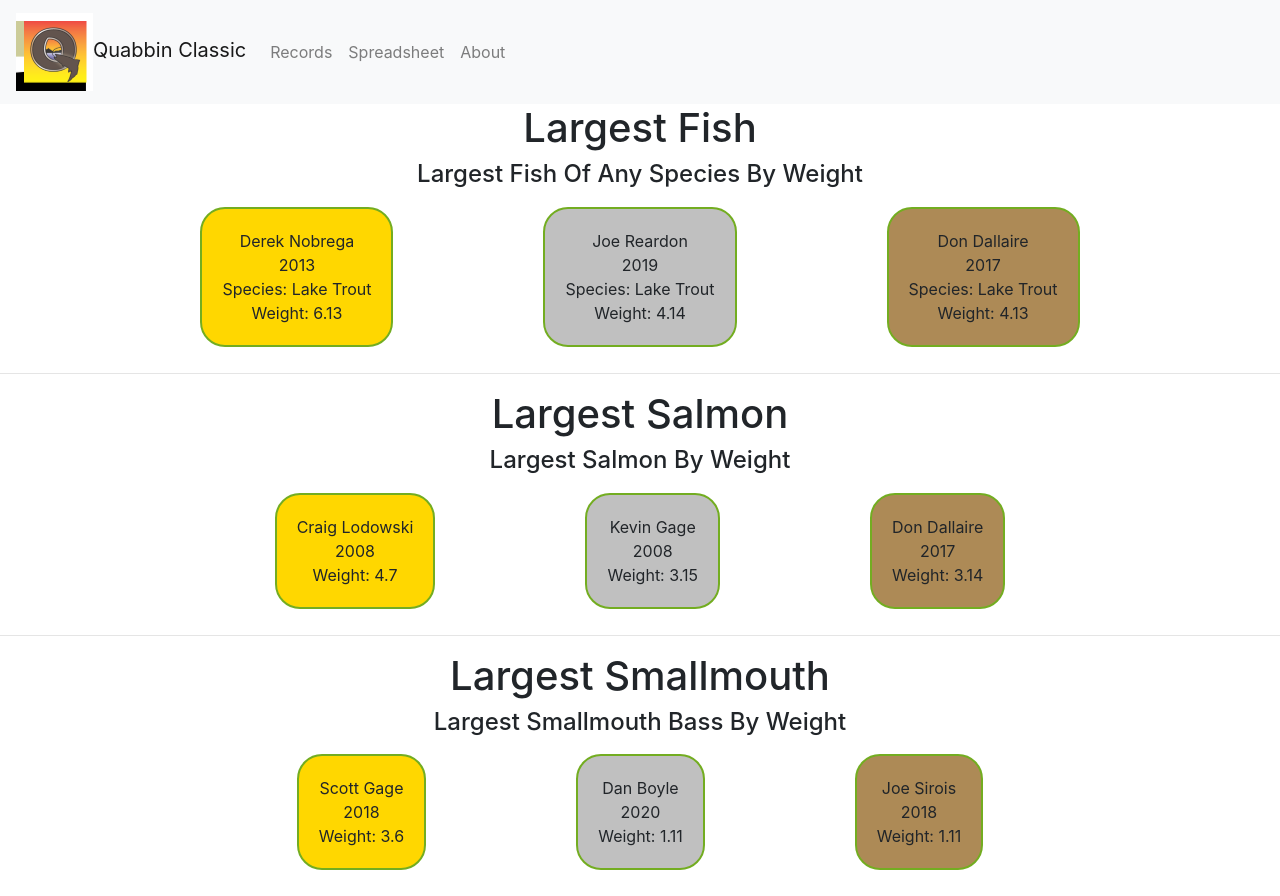
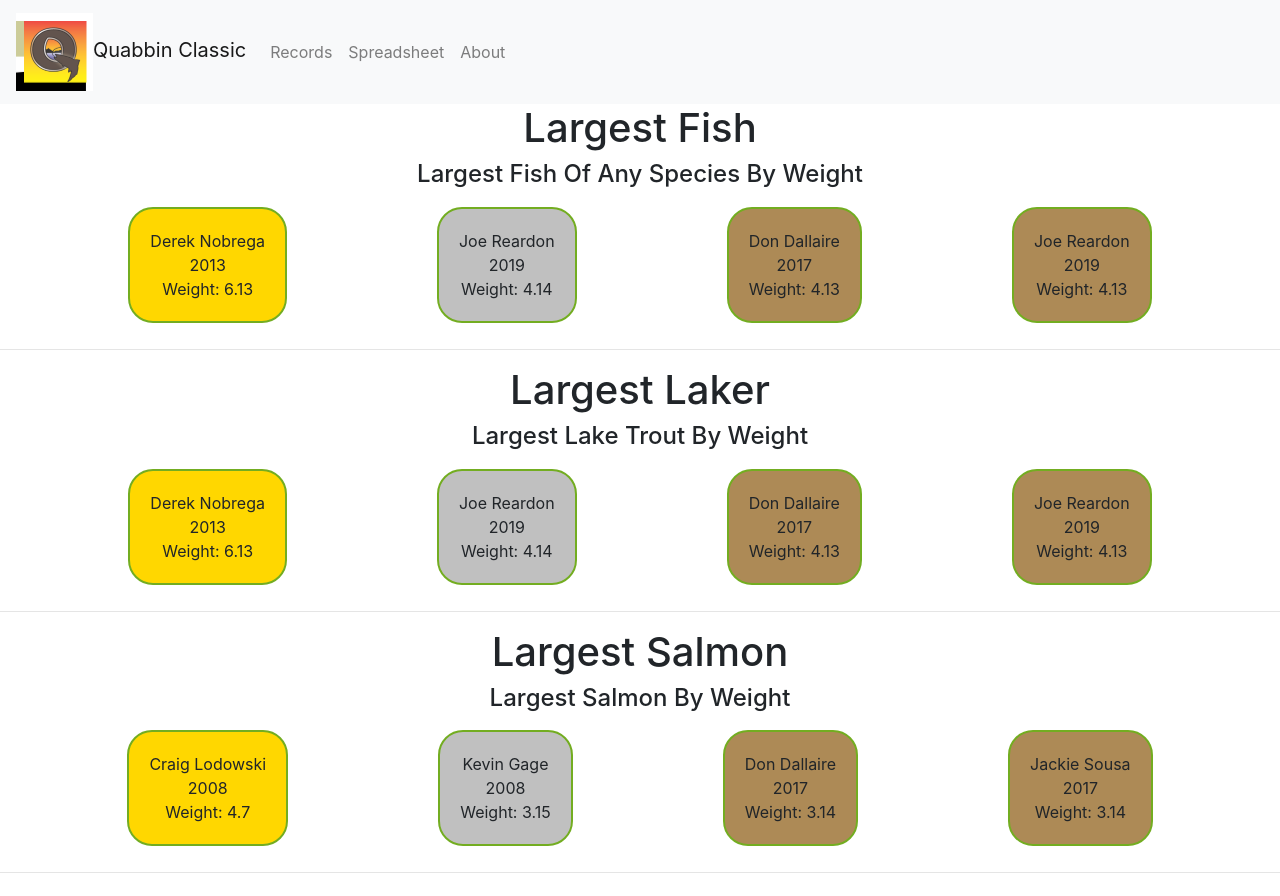
Before and after one commit to KevinGage/Quabbin, a React (Create React App) app in the folder website/: page / in a window 1280 px wide. Shown: the top 896 px of the page. Built offline with nearby package versions, Linux system fonts and the light colour scheme.

Commit message:
reworked weight records to handle ties

```diff
--- a/website/src/components/Records/Records.js
+++ b/website/src/components/Records/Records.js
@@ -1,151 +1,103 @@
 import React from 'react';
 import Record from '../Record/Record';
 
+// Data already comes in sorter by Oz
 function Records({fish}) {
-  // Data already comes in sorter by Oz
+  const getWeightRecords = (species) => {
+    const filteredFish = fish.filter(f => {
+      if (species) {
+        return f.SpeciesCode.toLowerCase() === species
+      } else {
+        return f;
+      }
+    });
+
+    const biggest = filteredFish[0];
+
+    const first = filteredFish.filter(ff => {
+      return ff.Weight === biggest.Weight
+    }).map(w => {
+      return {
+        'place': 1,
+        'name': w.Name,
+        'year': w.Year,
+        'info': [`Weight: ${w.Weight}`]
+      }
+    });
+
+    const secondBiggest = filteredFish[first.length];
+
+    const second = filteredFish.filter(ff => {
+      return ff.Weight === secondBiggest.Weight
+    }).map(w => {
+      return {
+        'place': 2,
+        'name': w.Name,
+        'year': w.Year,
+        'info': [`Weight: ${w.Weight}`]
+      }
+    });
+
+    const thirdBiggest = filteredFish[first.length + second.length];
+
+    const third = filteredFish.filter(ff => {
+      return ff.Weight === thirdBiggest.Weight
+    }).map(w => {
+      return {
+        'place': 3,
+        'name': w.Name,
+        'year': w.Year,
+        'info': [`Weight: ${w.Weight}`]
+      }
+    });
+
+    return [...first, ...second, ...third]
+
+  }
+
   const getLargestFish = () => {
-    // This logic doesn't handle ties
-    const winner = {
-      place: 1,
-      name: fish[0].Name,
-      year: fish[0].Year,
-      info: [
-        `Species: ${fish[0].Species}`,
-        `Weight: ${fish[0].Weight}`
-      ]
-    };
-
-    const second = {
-      place: 2,
-      name: fish[1].Name,
-      year: fish[1].Year,
-      info: [
-        `Species: ${fish[1].Species}`,
-        `Weight: ${fish[1].Weight}`
-      ]
-    };
-
-    const third = {
-      place: 3,
-      name: fish[2].Name,
-      year: fish[2].Year,
-      info: [
-        `Species: ${fish[2].Species}`,
-        `Weight: ${fish[2].Weight}`
-      ]
-    };
-
     return {
       'title': 'Largest Fish',
       'description': 'Largest Fish Of Any Species By Weight',
-      'winners': [winner, second, third]
+      'winners': getWeightRecords()
+    }
+  }
+
+  const getLargestLaker = () => {
+    return {
+      'title': 'Largest Laker',
+      'description': 'Largest Lake Trout By Weight',
+      'winners': getWeightRecords('l')
     }
   }
 
   const getLargestSalmon = () => {
-    const winners = fish.filter(f => {
-      return f.SpeciesCode.toLowerCase() === 's'
-    })
-
-    // This logic doesn't handle ties
-    const winner = {
-    'place': 1,
-    'name': winners[0].Name,
-    'year': winners[0].Year,
-    'info': [`Weight: ${winners[0].Weight}`]
-    }
-
-    const second = {
-      'place': 2,
-      'name': winners[1].Name,
-      'year': winners[1].Year,
-      'info': [`Weight: ${winners[1].Weight}`]
-      }
-
-    const third = {
-      'place': 3,
-      'name': winners[2].Name,
-      'year': winners[2].Year,
-      'info': [`Weight: ${winners[2].Weight}`]
-      }
-
     return {
       'title': 'Largest Salmon',
       'description': 'Largest Salmon By Weight',
-      'winners': [winner, second, third]
+      'winners': getWeightRecords('s')
     }
   }
 
   const getLargestSmallmouth = () => {
-    const winners = fish.filter(f => {
-      return f.SpeciesCode.toLowerCase() === 'sm'
-    })
-
-    // This logic doesn't handle ties
-    const winner = {
-    'place': 1,
-    'name': winners[0].Name,
-    'year': winners[0].Year,
-    'info': [`Weight: ${winners[0].Weight}`]
-    }
-
-    const second = {
-      'place': 2,
-      'name': winners[1].Name,
-      'year': winners[1].Year,
-      'info': [`Weight: ${winners[1].Weight}`]
-      }
-
-    const third = {
-      'place': 3,
-      'name': winners[2].Name,
-      'year': winners[2].Year,
-      'info': [`Weight: ${winners[2].Weight}`]
-      }
-
     return {
       'title': 'Largest Smallmouth',
       'description': 'Largest Smallmouth Bass By Weight',
-      'winners': [winner, second, third]
+      'winners': getWeightRecords('sm')
     }
   }
 
   const getLargestRainbow = () => {
-    const winners = fish.filter(f => {
-      return f.SpeciesCode.toLowerCase() === 'r'
-    })
-
-    // This logic doesn't handle ties
-    const winner = {
-    'place': 1,
-    'name': winners[0].Name,
-    'year': winners[0].Year,
-    'info': [`Weight: ${winners[0].Weight}`]
-    }
-
-    const second = {
-      'place': 2,
-      'name': winners[1].Name,
-      'year': winners[1].Year,
-      'info': [`Weight: ${winners[1].Weight}`]
-      }
-
-    const third = {
-      'place': 3,
-      'name': winners[2].Name,
-      'year': winners[2].Year,
-      'info': [`Weight: ${winners[2].Weight}`]
-      }
-
     return {
       'title': 'Largest Rainbow',
       'description': 'Largest Rainbow Trout By Weight',
-      'winners': [winner, second, third]
+      'winners': getWeightRecords('r')
     }
   }
 
   const records = [];
   records.push(getLargestFish());
+  records.push(getLargestLaker());
   records.push(getLargestSalmon());
   records.push(getLargestSmallmouth());
   records.push(getLargestRainbow());
```
